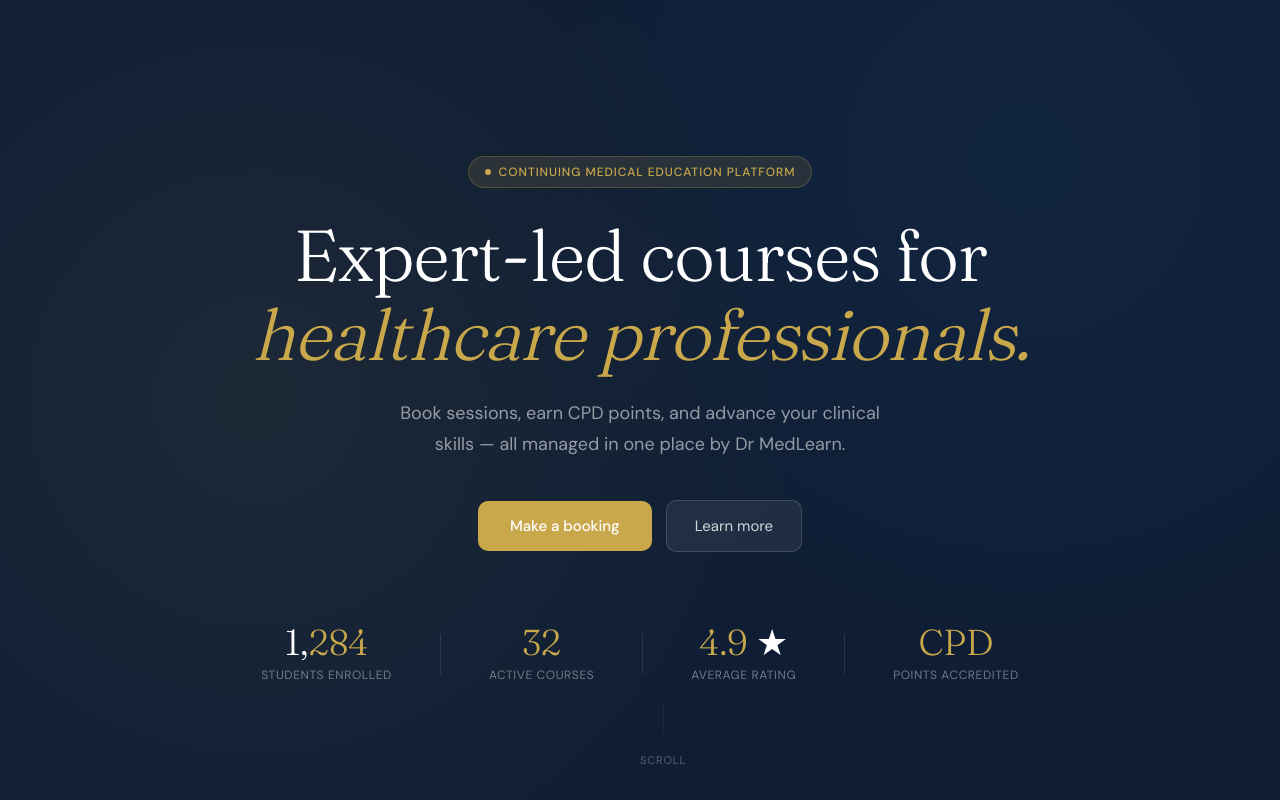
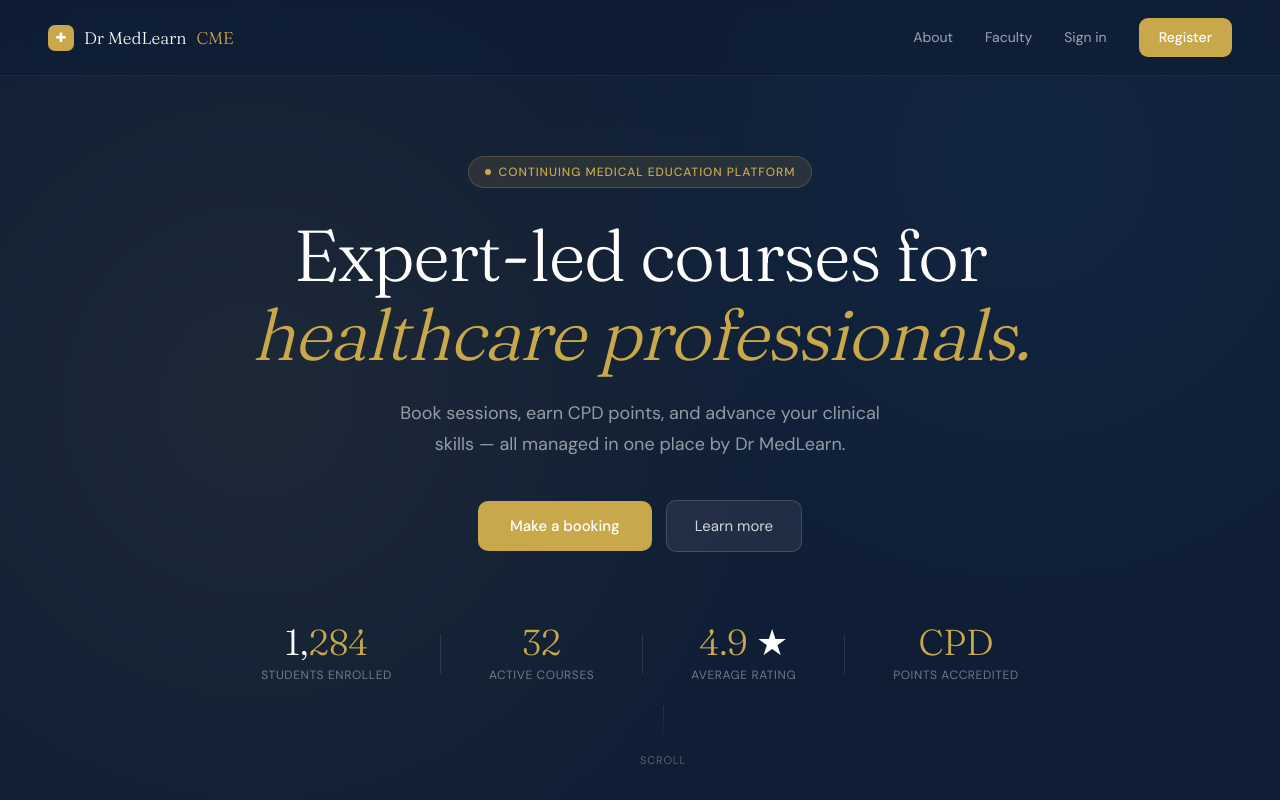
Before and after one commit to 1WholePotato/doctor_app_demo, a React (Vite) app in the folder doctor_website_demo/: page / in a window 1280 px wide. Shown: the top 800 px of the page. Built offline with nearby package versions, Linux system fonts and the light colour scheme; no server answers.

Commit message:
feat(landing): restore header navigation bar with sign in and register routes

```diff
--- a/doctor_website_demo/src/components/Hero.tsx
+++ b/doctor_website_demo/src/components/Hero.tsx
@@ -46,6 +46,18 @@
     <>
 
       <div className="lp-shell">
+        <nav className="lp-nav">
+          <Link to="/" className="lp-nav-logo">
+            <div className="lp-nav-logo-dot">✚</div>
+            Dr MedLearn <span>CME</span>
+          </Link>
+          <div className="lp-nav-links">
+            <a href="#about" className="lp-nav-link">About</a>
+            <a href="#doctor" className="lp-nav-link">Faculty</a>
+            <Link to="/login" className="lp-nav-link">Sign in</Link>
+            <Link to="/register" className="lp-nav-cta">Register</Link>
+          </div>
+        </nav>
 
 
         <section className="hero-section">
```
